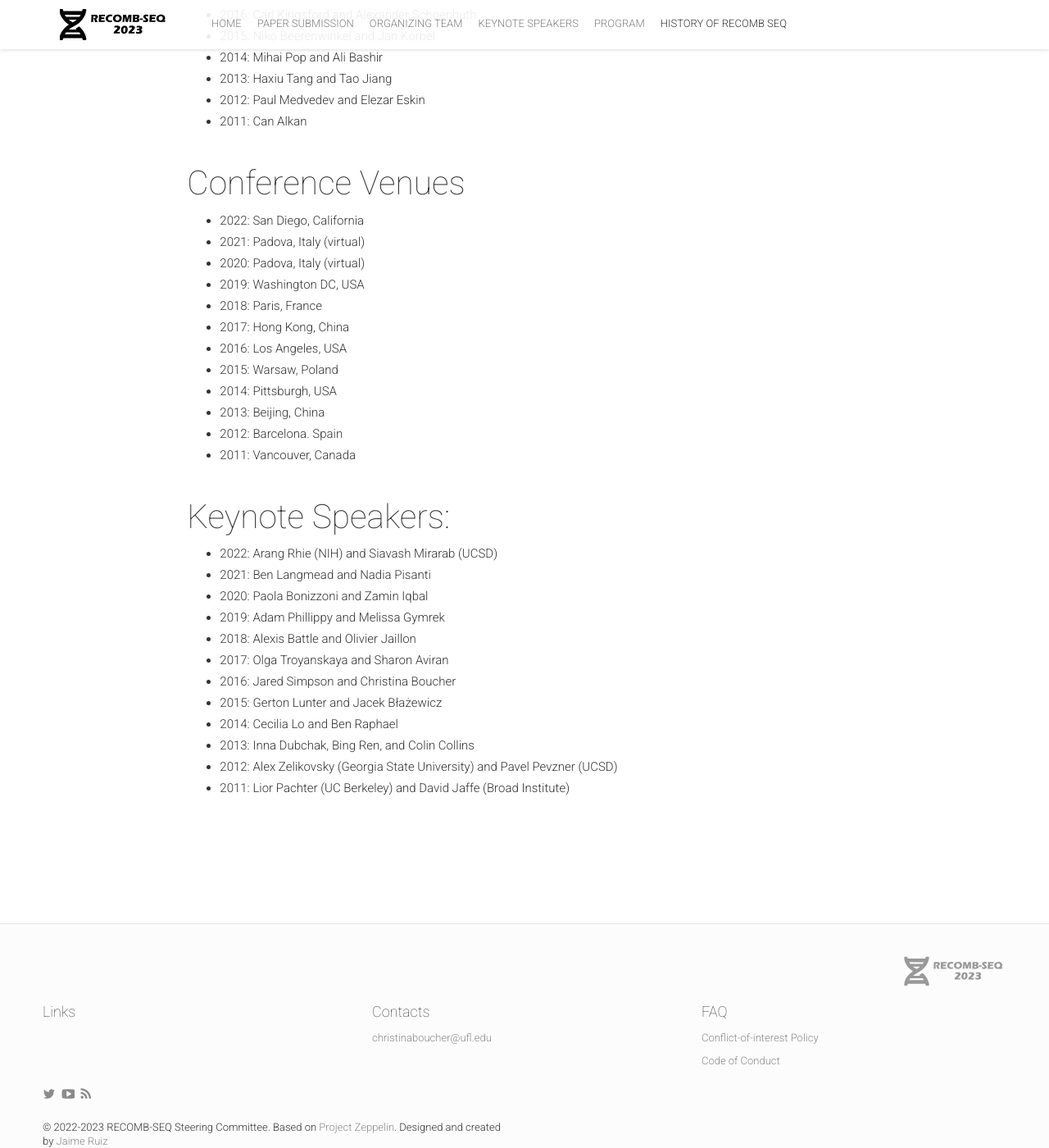
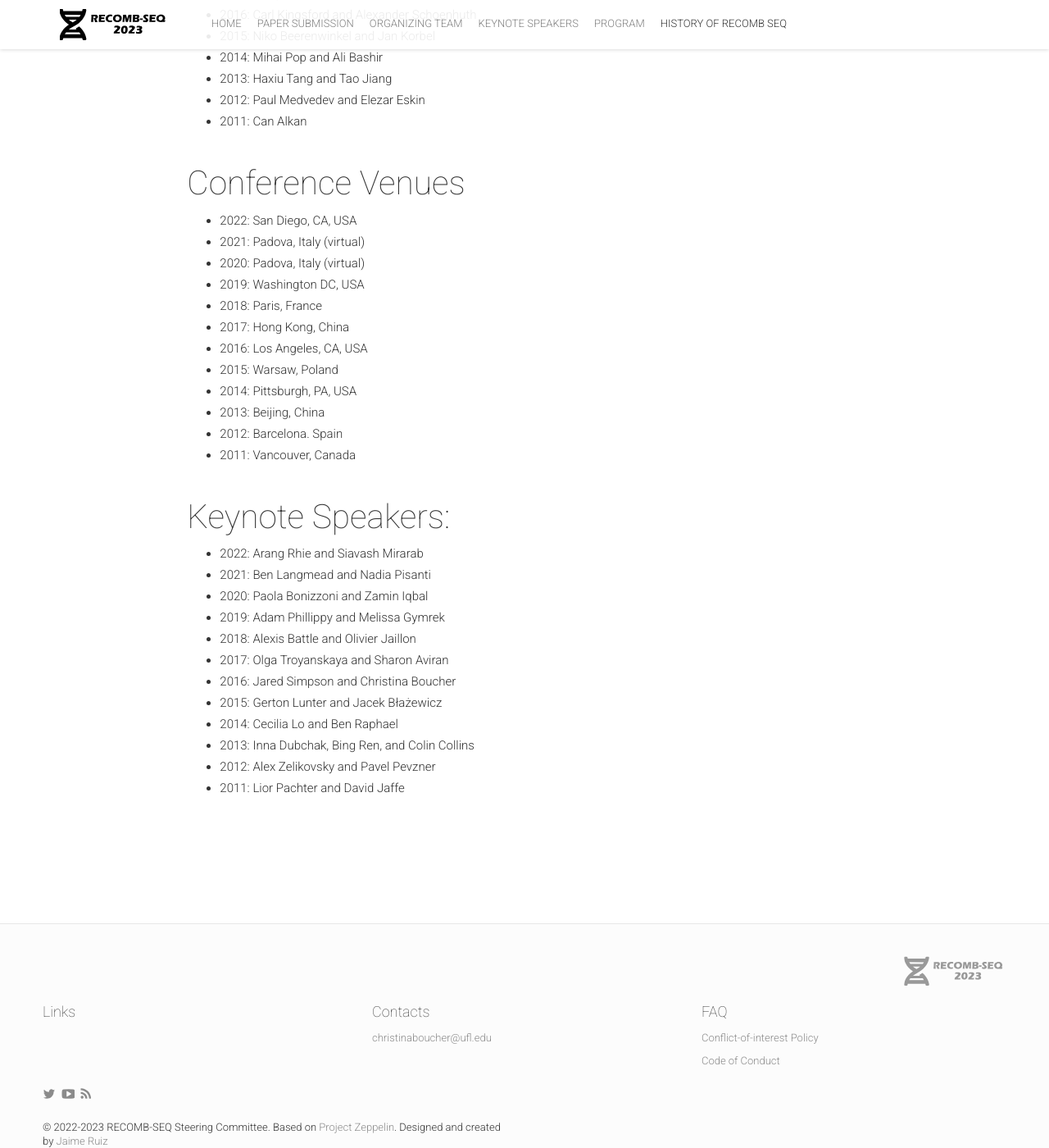
Before and after one commit to recomb-seq/recomb-seq.github.io, a Jekyll site: the page built from history.md, in a window 1280 px wide and 1400 px high, scrolled down 830 px. Shown: the whole window at 82% size. Built offline with Jekyll 4.4.1, drawn with Linux system fonts in a browser that asks for light colours; nearby versions of some CDN libraries; comment, search, counter and statistics services are not loaded; some of the changed text lies outside the part shown.

Commit message:
history typo fix

```diff
--- a/history.md
+++ b/history.md
@@ -1,6 +1,6 @@
 ---
 layout: post
-title: History of Recomb-Seq
+title: History of RECOMB-Seq
 permalink: /history/
 isStaticPost: true
 ---
@@ -23,21 +23,21 @@
  - 2011: Can Alkan
 
 #### Conference Venues
- - 2022: San Diego, California
+ - 2022: San Diego, CA, USA
  - 2021: Padova, Italy (virtual)
  - 2020: Padova, Italy (virtual)
  - 2019: Washington DC, USA
  - 2018: Paris, France
  - 2017: Hong Kong, China
- - 2016: Los Angeles, USA
+ - 2016: Los Angeles, CA, USA
  - 2015: Warsaw, Poland
- - 2014: Pittsburgh, USA
+ - 2014: Pittsburgh, PA, USA
  - 2013: Beijing, China
  - 2012: Barcelona. Spain
  - 2011: Vancouver, Canada
 
 #### Keynote Speakers:
- - 2022: Arang Rhie (NIH) and Siavash Mirarab (UCSD)
+ - 2022: Arang Rhie and Siavash Mirarab
  - 2021: Ben Langmead and Nadia Pisanti
  - 2020: Paola Bonizzoni and Zamin Iqbal
  - 2019: Adam Phillippy and Melissa Gymrek
@@ -47,8 +47,8 @@
  - 2015: Gerton Lunter and Jacek Błażewicz
  - 2014: Cecilia Lo and Ben Raphael
  - 2013: Inna Dubchak, Bing Ren, and Colin Collins
- - 2012: Alex Zelikovsky (Georgia State University) and Pavel Pevzner (UCSD)
- - 2011: Lior Pachter (UC Berkeley) and David Jaffe (Broad Institute)
+ - 2012: Alex Zelikovsky and Pavel Pevzner
+ - 2011: Lior Pachter and David Jaffe
 
 
 <img class="img-responsive feature-image" src="{{ site.baseurl }}/img/posts/cod.jpg" style="display:none">
```
Also changed, not shown: other parts of history.md (+1 -1 lines).
